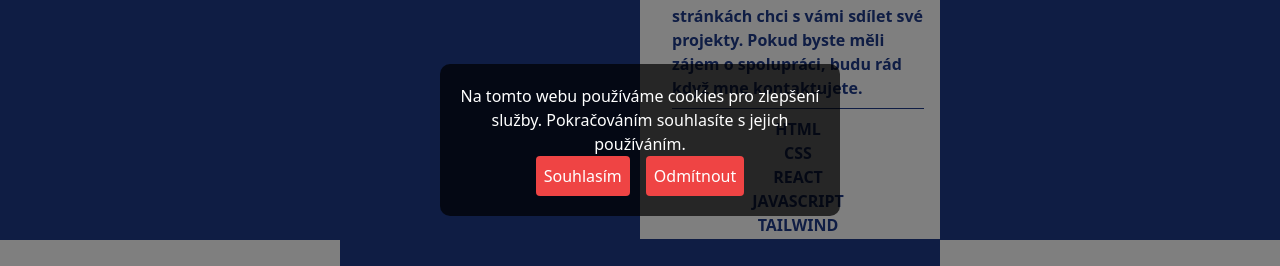
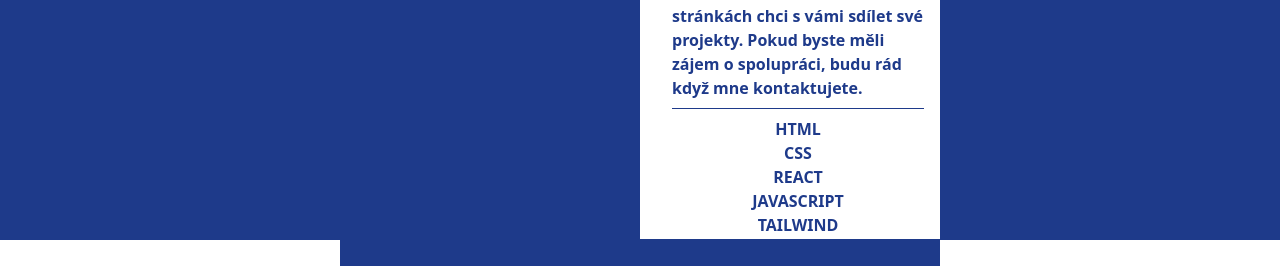
Before and after one commit to RostislavSzkandera/AboutMe, a React (Create React App) app: page / in a window 1280 px wide. Shown: the part 260-526 px from the top of the page. Built offline with nearby package versions, Linux system fonts and the light colour scheme.

Commit message:
cookies off

```diff
--- a/src/App.js
+++ b/src/App.js
@@ -1,127 +1,127 @@
 import { useState, useEffect } from "react";
 
-import Cookies from "js-cookie"; // Knihovna pro práci s cookies
+// import Cookies from "js-cookie"; // Knihovna pro práci s cookies
 
 import Header from "./components/Header";
 import AboutMe from "./components/AboutMe";
 import Portfolio from "./components/Portfolio";
 import Footer from "./components/Footer";
 
-import { initializeGA, trackPageView } from "./utils/analytics"; // Import trackování
+// import { initializeGA, trackPageView } from "./utils/analytics"; // Import trackování
 
 import { FaArrowCircleUp } from "react-icons/fa";
 
 // Komponenta pro cookies banner
-const CookiesBanner = ({ onAccept, onReject }) => {
-  const [isVisible, setIsVisible] = useState(false);
-  const [isDarkened, setIsDarkened] = useState(true); // Stav pro ztmavení obrazovky
+// const CookiesBanner = ({ onAccept, onReject }) => {
+//   const [isVisible, setIsVisible] = useState(false);
+//   const [isDarkened, setIsDarkened] = useState(true); // Stav pro ztmavení obrazovky
 
-  useEffect(() => {
-    // Kontrola, jestli uživatel souhlasil s cookies
-    const cookieConsent = Cookies.get("cookie-consent");
-    if (!cookieConsent) {
-      setIsVisible(true); // Pokud neexistuje cookie, banner se zobrazí
-    }
-  }, []);
+  // useEffect(() => {
+  //   // Kontrola, jestli uživatel souhlasil s cookies
+  //   const cookieConsent = Cookies.get("cookie-consent");
+  //   if (!cookieConsent) {
+  //     setIsVisible(true); // Pokud neexistuje cookie, banner se zobrazí
+  //   }
+  // }, []);
 
-  const handleAccept = () => {
-    // Uložení souhlasu do cookies na 365 dní
-    Cookies.set("cookie-consent", "true", { expires: 365 });
-    setIsVisible(false); // Skrýt banner
-    setIsDarkened(false); // Zrušení ztmavení obrazovky
-    onAccept(); // Volání funkce pro inicializaci GA
-  };
+  // const handleAccept = () => {
+  //   // Uložení souhlasu do cookies na 365 dní
+  //   Cookies.set("cookie-consent", "true", { expires: 365 });
+  //   setIsVisible(false); // Skrýt banner
+  //   setIsDarkened(false); // Zrušení ztmavení obrazovky
+  //   onAccept(); // Volání funkce pro inicializaci GA
+  // };
 
-  const handleReject = () => {
-    // Uložení odmítnutí do cookies na 365 dní (nebudou sbírány cookies)
-    Cookies.set("cookie-consent", "false", { expires: 365 });
-    setIsVisible(false); // Skrýt banner
-    setIsDarkened(false); // Zrušení ztmavení obrazovky
-    onReject(); // Pokud odmítnete, GA nebude inicializováno
-  };
+  // const handleReject = () => {
+  //   // Uložení odmítnutí do cookies na 365 dní (nebudou sbírány cookies)
+  //   Cookies.set("cookie-consent", "false", { expires: 365 });
+  //   setIsVisible(false); // Skrýt banner
+  //   setIsDarkened(false); // Zrušení ztmavení obrazovky
+  //   onReject(); // Pokud odmítnete, GA nebude inicializováno
+  // };
 
-  if (!isVisible) return null; // Pokud banner není vidět, nic nezobrazíme
+  // if (!isVisible) return null; // Pokud banner není vidět, nic nezobrazíme
 
-  return (
-    <div>
-      {/* Ztmavení obrazovky */}
-      {isDarkened && <div style={styles.overlay}></div>}
+//   return (
+//     <div>
+//       {/* Ztmavení obrazovky */}
+//       {isDarkened && <div style={styles.overlay}></div>}
 
-      <div style={styles.banner}>
-        <p>Na tomto webu používáme cookies pro zlepšení služby. Pokračováním souhlasíte s jejich používáním.</p>
+//       <div style={styles.banner}>
+//         <p>Na tomto webu používáme cookies pro zlepšení služby. Pokračováním souhlasíte s jejich používáním.</p>
 
-        {/* Tlačítka pro souhlas a odmítnutí */}
-        <div>
-          <button className="bg-red-500 text-white p-2 rounded mr-4" onClick={handleAccept}>
-            Souhlasím
-          </button>
-          <button className="bg-red-500 text-white p-2 rounded" onClick={handleReject}>
-            Odmítnout
-          </button>
-        </div>
-      </div>
-    </div>
-  );
-};
+//         {/* Tlačítka pro souhlas a odmítnutí */}
+//         <div>
+//           <button className="bg-red-500 text-white p-2 rounded mr-4" onClick={handleAccept}>
+//             Souhlasím
+//           </button>
+//           <button className="bg-red-500 text-white p-2 rounded" onClick={handleReject}>
+//             Odmítnout
+//           </button>
+//         </div>
+//       </div>
+//     </div>
+//   );
+// };
 
-// Styling pro banner a overlay
-const styles = {
-  banner: {
-    position: "fixed",
-    top: "50%",
-    left: "50%",
-    transform: "translate(-50%, -50%)",
-    backgroundColor: "rgba(0, 0, 0, 0.7)",
-    color: "white",
-    padding: "20px",
-    textAlign: "center",
-    zIndex: 9999,
-    borderRadius: "10px",
-    width: "80%",
-    maxWidth: "400px",
-  },
-  overlay: {
-    position: "fixed",
-    top: 0,
-    left: 0,
-    width: "100%",
-    height: "100%",
-    backgroundColor: "rgba(0, 0, 0, 0.5)", // Mírně tmavší pozadí
-    zIndex: 9998,
-  },
-};
+// // Styling pro banner a overlay
+// const styles = {
+//   banner: {
+//     position: "fixed",
+//     top: "50%",
+//     left: "50%",
+//     transform: "translate(-50%, -50%)",
+//     backgroundColor: "rgba(0, 0, 0, 0.7)",
+//     color: "white",
+//     padding: "20px",
+//     textAlign: "center",
+//     zIndex: 9999,
+//     borderRadius: "10px",
+//     width: "80%",
+//     maxWidth: "400px",
+//   },
+//   overlay: {
+//     position: "fixed",
+//     top: 0,
+//     left: 0,
+//     width: "100%",
+//     height: "100%",
+//     backgroundColor: "rgba(0, 0, 0, 0.5)", // Mírně tmavší pozadí
+//     zIndex: 9998,
+//   },
+// };
 
 const App = () => {
   const [visible, setVisible] = useState(false);
-  const [isConsentGiven, setIsConsentGiven] = useState(false); // Stav pro souhlas s cookies
+// const [isConsentGiven, setIsConsentGiven] = useState(false); // Stav pro   souhlas s cookies
 
   // Funkce pro inicializaci Google Analytics
-  const initializeAnalytics = () => {
-    const trackingId = "G-TQN22C7RSV"; // Změňte na své vlastní ID
-    initializeGA(trackingId); // Inicializace Google Analytics
-    trackPageView(window.location.pathname); // Sleduje načtení stránky pouze při souhlasu
-  };
+  // const initializeAnalytics = () => {
+  //   const trackingId = "G-TQN22C7RSV"; // Změňte na své vlastní ID
+  //   initializeGA(trackingId); // Inicializace Google Analytics
+  //   trackPageView(window.location.pathname); // Sleduje načtení stránky pouze při souhlasu
+  // };
 
   // Funkce pro nenačítání Google Analytics při odmítnutí
-  const rejectGA = () => {
-    console.log("Google Analytics nebylo načteno.");
-  };
+  // const rejectGA = () => {
+  //   console.log("Google Analytics nebylo načteno.");
+  // };
 
   // Efekt pro spuštění Google Analytics pouze po souhlasu
-  useEffect(() => {
-    // Kontrola, jestli již byl souhlas s cookies udělen
-    const cookieConsent = Cookies.get("cookie-consent");
-    if (cookieConsent === "true") {
-      setIsConsentGiven(true); // Pokud uživatel souhlasil
-    }
-  }, []);
+  // useEffect(() => {
+  //   // Kontrola, jestli již byl souhlas s cookies udělen
+  //   const cookieConsent = Cookies.get("cookie-consent");
+  //   if (cookieConsent === "true") {
+  //     setIsConsentGiven(true); // Pokud uživatel souhlasil
+  //   }
+  // }, []);
 
   // Aktivace Google Analytics pouze po souhlasu
-  useEffect(() => {
-    if (isConsentGiven) {
-      initializeAnalytics(); // Inicializuje GA pouze, pokud souhlas byl dán
-    }
-  }, [isConsentGiven]);
+  // useEffect(() => {
+  //   if (isConsentGiven) {
+
+  //   }
+  // }, [isConsentGiven]);
 
   // Funkce pro scroll na začátek stránky
   const toggleVisible = () => {
@@ -152,7 +152,7 @@ const App = () => {
 
   return (
     <div className="overflow-hidden">
-      <CookiesBanner onAccept={() => setIsConsentGiven(true)} onReject={rejectGA} /> {/* Přidání cookies banneru */}
+      {/* <CookiesBanner onAccept={() => setIsConsentGiven(true)} onReject={rejectGA} /> Přidání cookies banneru */}
 
       <div>
         {visible && (
```
